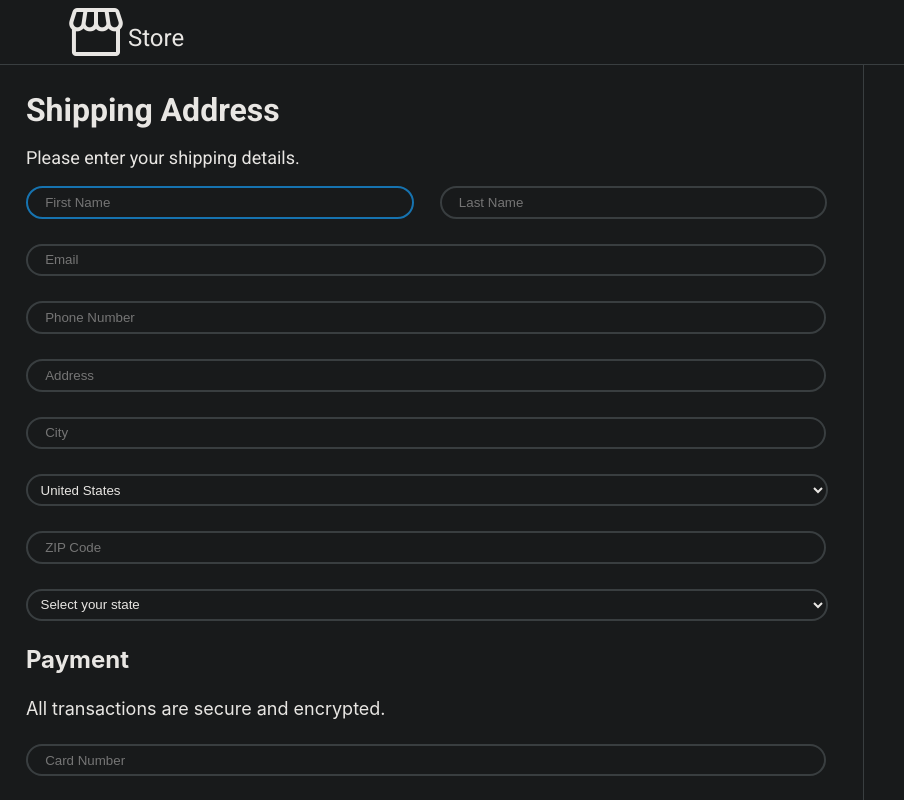
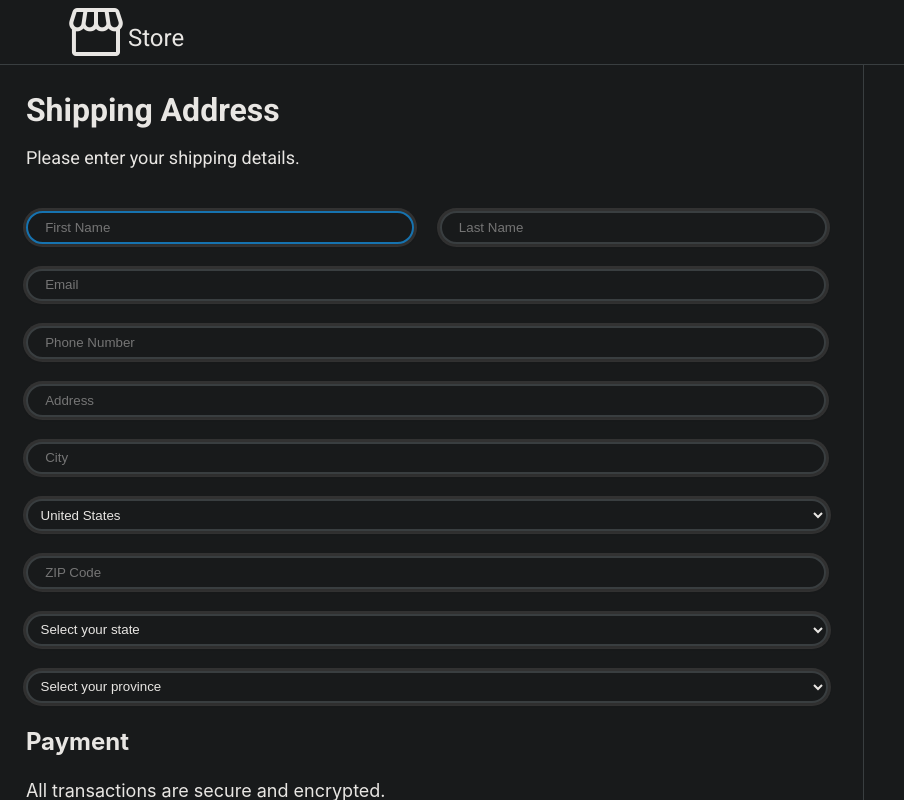
Before and after one commit to TroyWarez/basic-site, a React (Vite) app: page / in a window 1280 px wide. Shown: the top 800 px of the page, without its empty margins (0-904 px from the left). Built offline with nearby package versions, Linux system fonts and the light colour scheme.

Commit message:
box shadow css

```diff
--- a/src/components/Input/Input.module.css
+++ b/src/components/Input/Input.module.css
@@ -11,6 +11,7 @@
     margin-top: 25px;
     padding-left: 2%;
     flex-wrap: nowrap;
+    box-shadow: rgba(0, 0, 0, 0.16) 0px 1px 4px, rgb(51, 51, 51) 0px 0px 0px 3px;
 }
 .input:focus {
     border: 2px solid #1673b0;
--- a/src/components/Input/Input.tsx
+++ b/src/components/Input/Input.tsx
@@ -137,7 +137,7 @@ function Input(props : React.InputHTMLAttributes<HTMLInputElement>) : JSX.Elemen
     <input  {...props}
     onInput={onInputHandler}
     onBlur={onBlur}
-    className={(!props.className) ? classes.input : props.className}>
+    className={(!props.className) ? classes.input : props.className + ' ' + classes.input}>
     </input>
   )
 }
--- a/src/components/OrderForm/OrderForm.module.css
+++ b/src/components/OrderForm/OrderForm.module.css
@@ -37,11 +37,11 @@
   color: var(--main-bg-textColor);
   border-radius: 20px;
   border: 2px solid var(--main-bg-accentColor);
-  width: 42.25%;
-  height: 2em;
-  margin-left: 3%;
-  padding-left: 2%;
-  flex-wrap: nowrap;
+  width: 42.25%!important;
+  height: 2em!important;
+  margin-left: 3%!important;
+  padding-left: 2%!important;
+  display: inline-flex!important;
   outline: none;
 }
 .inputfirstlast:focus {
@@ -53,21 +53,7 @@
 .input:focus {
   border: 2px solid #1673b0;
 }
-.select {
-  background-color: #181a1b;
-  color: var(--main-bg-textColor);
-  border-radius: 20px;
-  border: 2px solid var(--main-bg-accentColor);
-  width: 93%;
-  height: 2rem;
-  margin-left: 3%;
-  margin-top: 25px;
-  outline: none;
-  padding-left: 1%;
-}
-.select:focus {
-  border: 2px solid #1673b0;
-}
+
 #securitycode {
   width: 7em;
   display: block;
--- a/src/components/OrderForm/OrderForm.tsx
+++ b/src/components/OrderForm/OrderForm.tsx
@@ -1,5 +1,6 @@
 import classes from "./OrderForm.module.css"
 import Input from "../Input/Input"
+import Select from "../Select/Select";
 const OrderForm = () => {
     function onChangeSelectHandler(event: React.ChangeEvent<HTMLSelectElement>) {
         const stateInputElement =  document.getElementById("stateSelect") as HTMLSelectElement;
@@ -67,7 +68,7 @@ const OrderForm = () => {
 
                 <Input type="text" name="City" id="City" required={true} placeholder="City" maxLength={35}/>
 
-                <select className={classes.select} name="country" id="Country" onChange={onChangeSelectHandler} aria-label="Please select your country" defaultValue="Please select your country" required={true}>
+                <Select className={classes.select} name="country" id="Country" onChange={onChangeSelectHandler} aria-label="Please select your country" defaultValue="Please select your country" required={true}>
                 <option value="US">United States</option>
                 <option value="GB">United Kingdom</option>
                 <option value="AE">United Arab Emirates</option>
@@ -301,11 +302,11 @@ const OrderForm = () => {
                 <option value="YE">Yemen</option>
                 <option value="ZM">Zambia</option>
                 <option value="ZW">Zimbabwe</option>
-                </select>
+                </Select>
 
                 <Input inputMode="numeric" type="text" name="ZIP Code" id="zipCode" placeholder="ZIP Code" maxLength={12} required={true}/>
 
-                <select className={classes.select} name="state" id="stateSelect" aria-label="Please select your state" required={true}>
+                <Select className={classes.select} name="state" id="stateSelect" aria-label="Please select your state" required={true}>
                 <option value="">Select your state</option>
                 <option value="CA">California</option>
                 <option value="TX">Texas</option>
@@ -362,9 +363,9 @@ const OrderForm = () => {
                 <option value="VI">U.S. Virgin Islands</option>
                 <option value="AS">American Samoa</option>
                 <option value="MP">Northern Mariana Islands</option>
-                </select>
+                </Select>
 
-                <select className={classes.select} id="CanadianProvinces" hidden aria-label="Please select your province" required={false}>
+                <Select className={classes.select} id="CanadianProvinces" hidden aria-label="Please select your province" required={false}>
                 <option value="">Select your province</option>
                 <option value="ON">Ontario</option>
                 <option value="QC">Quebec</option>
@@ -378,7 +379,7 @@ const OrderForm = () => {
                 <option value="YT">Yukon</option>
                 <option value="NT">Northwest Territories</option>
                 <option value="NU">Nunavut</option>
-                </select>
+                </Select>
 
                   <div id={classes.paymentBlock}>
                   <h3 id={classes.paymentheading}>Payment</h3>
--- /dev/null
+++ b/src/components/Select/Select.module.css
@@ -0,0 +1,15 @@
+.select {
+    background-color: #181a1b;
+    color: var(--main-bg-textColor);
+    border-radius: 20px;
+    border: 2px solid var(--main-bg-accentColor);
+    width: 93%;
+    height: 2rem;
+    margin-left: 3%;
+    margin-top: 25px;
+    outline: none;
+    padding-left: 1%;
+  }
+  .select:focus {
+    border: 2px solid #1673b0;
+  }
--- /dev/null
+++ b/src/components/Select/Select.tsx
@@ -0,0 +1,11 @@
+import React from 'react'
+import Inputclasses from '../Input/Input.module.css'
+import selectClasses from '../Select/Select.module.css'
+
+function Select(props : React.InputHTMLAttributes<HTMLSelectElement>) : JSX.Element {
+  return (
+    <select {...props} className={Inputclasses.input + ' ' + selectClasses.select }></select>
+  )
+}
+
+export default Select
```
